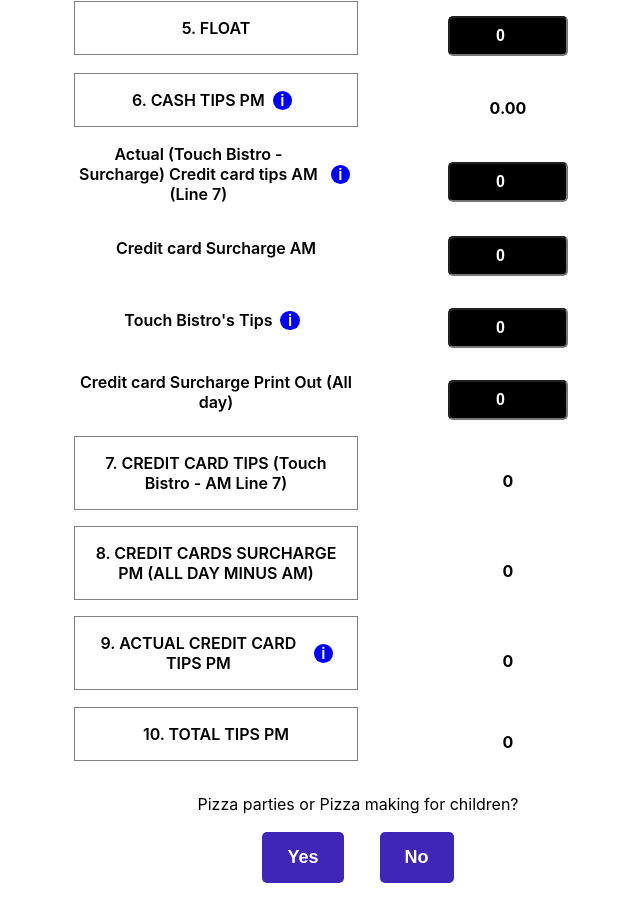
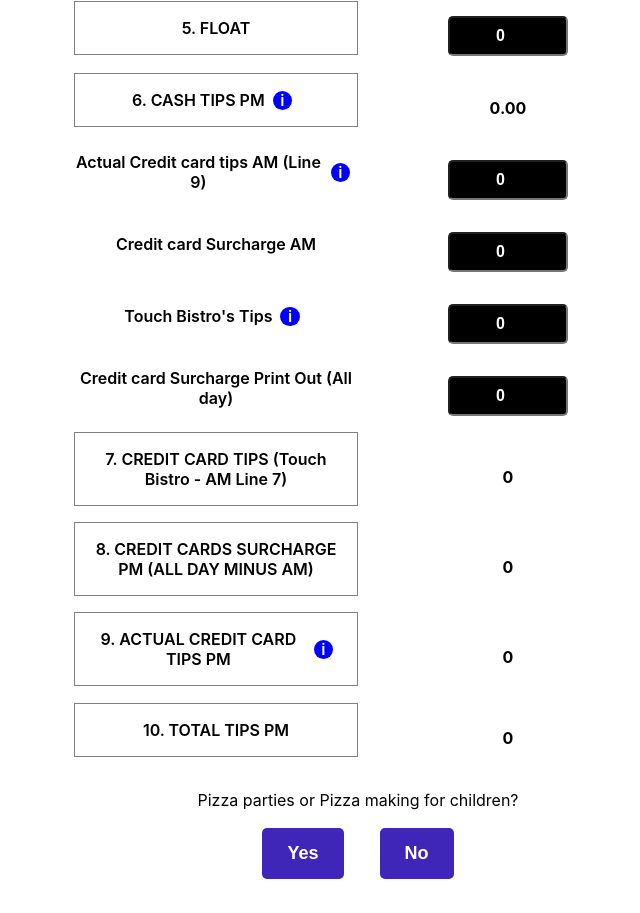
Before and after one commit to manuelcasanova/rmf, a React (Create React App) app in the folder client/: page /pm in a window 1280 px wide. Shown: the part 974-1887 px from the top of the page, without its empty margins (282-922 px from the left). Built offline with nearby package versions, Linux system fonts and the light colour scheme; no server answers.

Commit message:
Modify line 7 with line 9, fix tips calculations

```diff
--- a/client/src/Components/ClosingPM.jsx
+++ b/client/src/Components/ClosingPM.jsx
@@ -176,12 +176,10 @@ export default function ClosingPM() {
             {cashTipsInfo && <div className='info-message'>Line 4 minus Line 5</div>}
 
             <div className='inline'>
-              <label className='inline-label'>Actual (Touch Bistro - Surcharge) Credit card tips AM (Line 7)<div className={color !== 'blue' ? "info" : "info-red"} onClick={showCreditCardsTipsAMInfo}>i</div></label>
+              <label className='inline-label'>Actual Credit card tips AM (Line 9)<div className={color !== 'blue' ? "info" : "info-red"} onClick={showCreditCardsTipsAMInfo}>i</div></label>
               <input type="number" className='money-input' value={creditCardsTipsAM} onChange={(e) => setCreditCardsTipsAM(e.target.value)} onClick={() => setCreditCardsTipsAM("")}
                 onFocus={() => setCreditCardsTipsAM("")}></input>
             </div>
-
-            {creditCardsTipsAMInfo && <div className='info-message'>Credit Card tips from the AM shift from Line 9 (the actual tips, meaning the surcharge has been substracted from Touch Bistro's tips)</div>}
 
             <div className='inline'>
               <label className='inline-label'>Credit card Surcharge AM</label>
@@ -207,7 +205,7 @@ export default function ClosingPM() {
               <label className='inline-label highlight'>7. CREDIT CARD TIPS (Touch Bistro - AM Line 7)</label>
               <div className='money-input'>
 {
-  creditCardsTipsPrintOut - creditCardsTipsAM
+  roundToTwo(creditCardsTipsPrintOut - creditCardsTipsAM - creditCardsSurchargeAM)
 }
               </div>
               {!creditCardsTipsAM && creditCardsTipsAM !== 0
--- a/client/src/Components/SubComponents/Totals.jsx
+++ b/client/src/Components/SubComponents/Totals.jsx
@@ -32,6 +32,8 @@ export default function Totals({ isAM }) {
     );
   };
 
+  console.log(cashCounted, frontTipsPM, pizzaTips)
+
   return (
     <section className='summary'>
       <div className='inline'>
```
